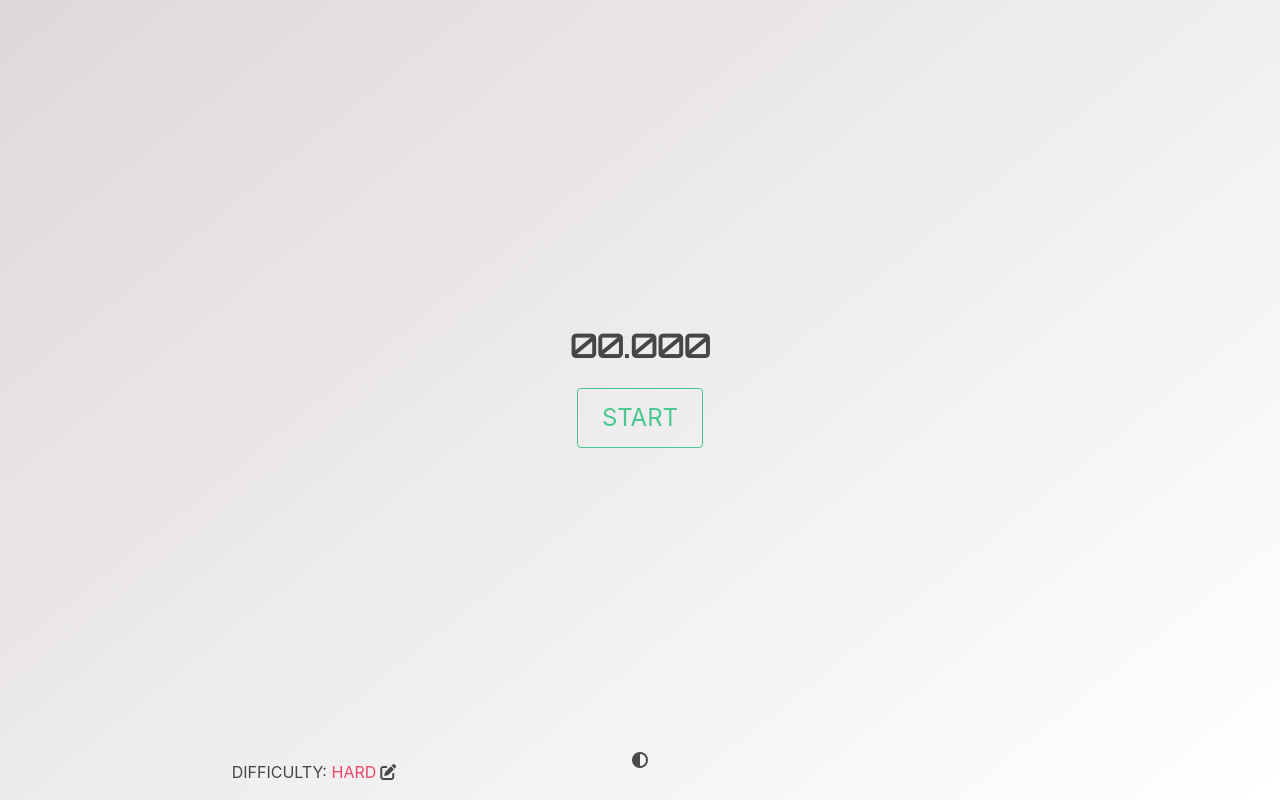
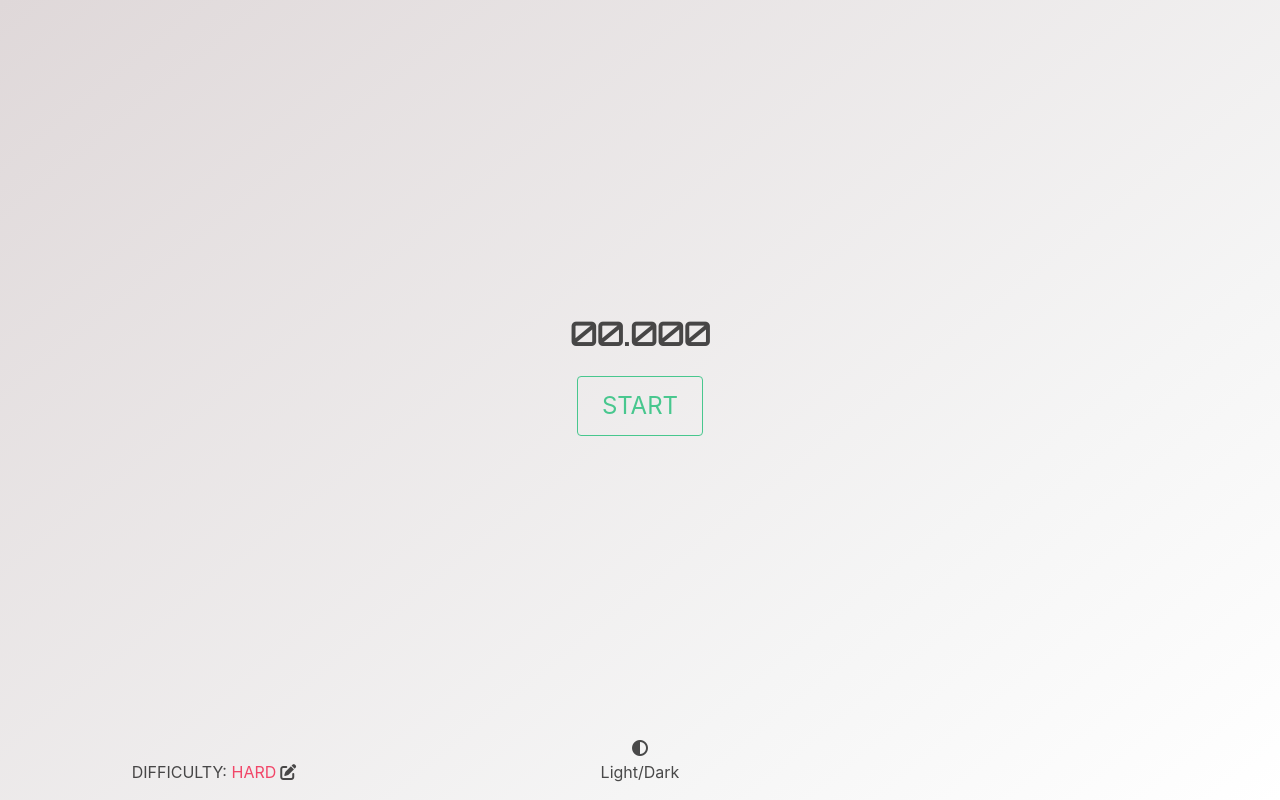
Before and after one commit to markussanders/stop, a React (Create React App) app: page / in a window 1280 px wide. Built offline with nearby package versions, Linux system fonts and the light colour scheme.

Commit message:
added line break to unify spacing and lining in hero footer

```diff
--- a/src/App.js
+++ b/src/App.js
@@ -47,6 +47,7 @@ export default class App extends React.Component {
         <div className = "hero-foot">
           <nav className="columns">
             <div className="column has-text-centered">
+              <br/>
               <h2>DIFFICULTY:
                 <span className="has-text-danger"> {this.state.difficulty}</span>
                 <span className="icon" onClick={() => this.handleChangeDifficulty()}><i className="fas fa-edit"></i></span>
@@ -64,7 +65,10 @@ export default class App extends React.Component {
                   this.state.difficulty
                 }
               /> : null}
-              <span className="icon" onClick={() => this.pivotLightDark() }><i class="fas fa-adjust"></i></span>
+              <div className="column has-text-centered">
+                <span className="icon" onClick={() => this.pivotLightDark() }><i class="fas fa-adjust"></i></span>
+                <h4>Light/Dark</h4>
+              </div>
             <GoalMessage score={this.state.score} action={this.state.action} difficulty={this.state.difficulty}/>
           </nav>
         </div>
```
